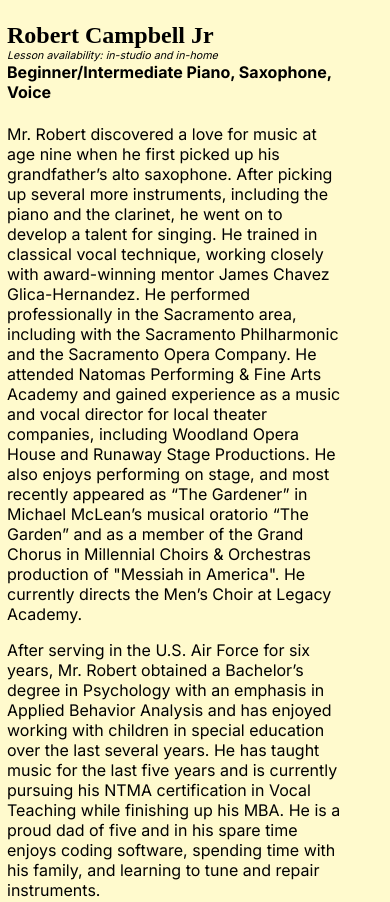
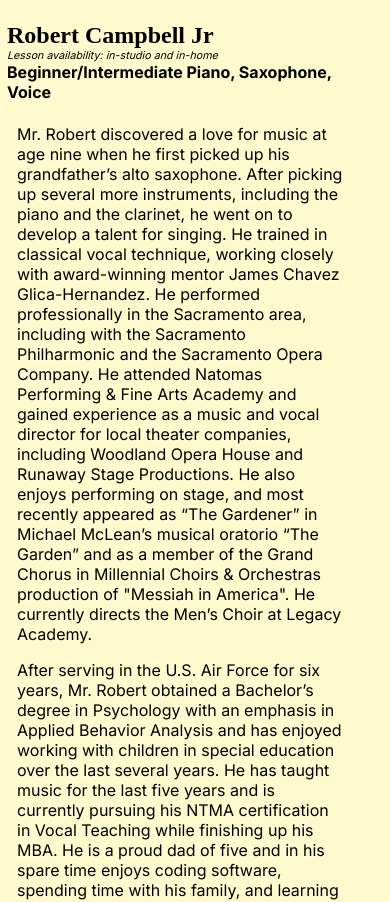
Before and after one commit to robecampbelljr/cms, a Next.js app: page /about-us in a window 390 px wide. Shown: the part 1202-2104 px from the top of the page. Built offline with nearby package versions, Linux system fonts and the light colour scheme.

Commit message:
Additional "About Us" Changes - Indented profile paragraphs on mobile by 20px - Centered Profile images

```diff
--- a/src/app/about-us/aboutUs.module.css
+++ b/src/app/about-us/aboutUs.module.css
@@ -74,5 +74,9 @@
   display: flex;
   flex-direction: column;
   padding: 2%;
+  align-items: center;
+  }
+  .bios p {
+    padding-left: 10px;
+  }
 }
-}
```
Also changed, not shown: src/app/component-content/studiopolicies-info.tsx (+1 -1 lines).
